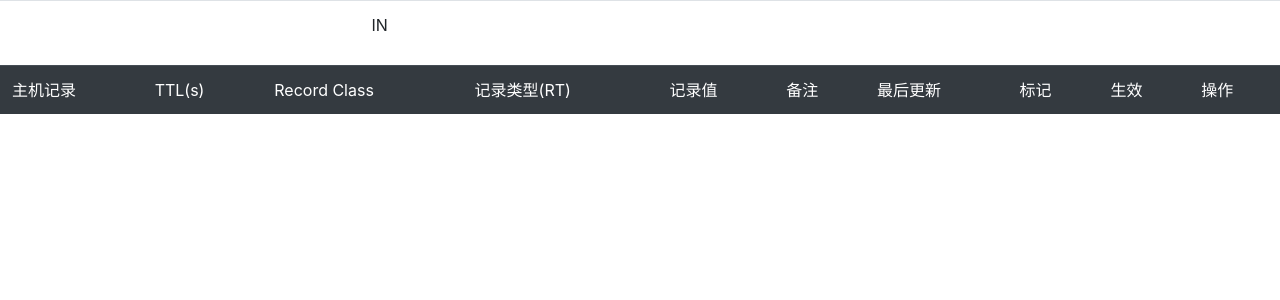
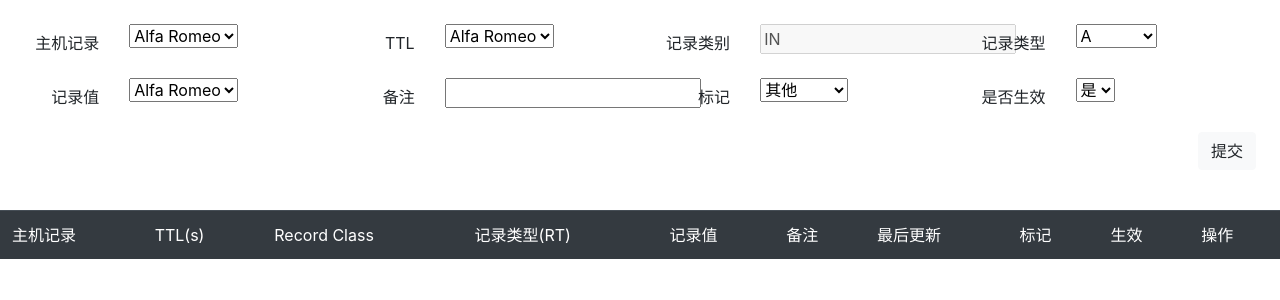
Before and after one commit to drunkpig/pyddns, a Flask app: page / in a window 1280 px wide, after a click on "add a record". Shown: the part 64-364 px from the top of the page. Run offline with Flask 2, Linux system fonts and the light colour scheme; data that the repository does not hold is empty; some libraries are stand-ins or nearby versions.

Commit message:
update ui

```diff
--- a/templates/index.html
+++ b/templates/index.html
@@ -20,7 +20,14 @@
 
     <!-- Latest compiled and minified JavaScript -->
     <script src="https://cdn.jsdelivr.net/npm/bootstrap-select@1.13.9/dist/js/bootstrap-select.min.js"></script>
+    <script src="//rawgithub.com/indrimuska/jquery-editable-select/master/dist/jquery-editable-select.min.js"></script>
+    <link href="//rawgithub.com/indrimuska/jquery-editable-select/master/dist/jquery-editable-select.min.css"
+          rel="stylesheet">
+    <style type="text/css">
+        div#collapseExample{
 
+        }
+    </style>
 </head>
 <body>
 
@@ -53,43 +60,71 @@
     </div>
 </nav>
 
-<div class="collapse" id="collapseExample">
-    {#  <div class="card card-body">#}
-    {##}
-    {#  </div>#}
+<div class="collapse p-4" id="collapseExample">
     <form method="post" action="/add-record">
-        <table class="table">
-{#            <tr>#}
-{#                <td></td>#}
-{#                <td></td>#}
-{#                <td></td>#}
-{#                <td>IN</td>#}
-{#                <td></td>#}
-{#                <td></td>#}
-{#                <td></td>#}
-{#                <td></td>#}
-{#                <td></td>#}
-{#                <td></td>#}
-{#            </tr>#}
-            <tr>
-                <td>
+        <div class="form-group row">
+            <label for="record_name" class="col-sm-1 col-form-label text-right">主机记录</label>
+            <div class="col-sm-2">
+                <select id="record_name">
+                    <option>Alfa Romeo</option>
+                </select>
+            </div>
+            <label for="ttl" class="col-sm-1 col-form-label text-right">TTL</label>
+            <div class="col-sm-2">
+               <select id="ttl">
+                    <option>Alfa Romeo</option>
+                    <option>Audi</option>
+                    <option>BMW</option>
+                    <option>Citroen</option>
+                </select>
+            </div>
+            <label for="record_class" class="col-sm-1 col-form-label text-right">记录类别</label>
+            <div class="col-sm-2">
+               <input disabled type="text" id="record_class" value="IN"/>
+            </div>
+            <label for="record_type" class="col-sm-1 col-form-label text-right">记录类型</label>
+            <div class="col-sm-2">
+               <select id="record_type">
+                    <option>A</option>
+                    <option>CNAME</option>
+                    <option>AAAA</option>
+                    <option>MX</option>
+                </select>
+            </div>
+        </div>
+        <div class="form-group row">
+            <label for="record_value" class="col-sm-1 col-form-label text-right">记录值</label>
+            <div class="col-sm-2">
+                <select id="record_value">
+                    <option>Alfa Romeo</option>
+                </select>
+            </div>
+            <label for="comment" class="col-sm-1 col-form-label text-right">备注</label>
+            <div class="col-sm-2">
+               <input id="comment" type="text" name="comment"/>
+            </div>
+            <label for="flag" class="col-sm-1 col-form-label text-right">标记</label>
+            <div class="col-sm-2">
+               <select id="flag">
+                   <option>其他</option>
+                    <option>动态DNS</option>
+                </select>
+            </div>
+            <label for="is_enable" class="col-sm-1 col-form-label text-right">是否生效</label>
+            <div class="col-sm-2">
+               <select id="is_enable">
+                    <option selected>是</option>
+                    <option>否</option>
+                </select>
+            </div>
+
+        </div>
+        <div class="form-group row">
+            <div class="col-md-12"><button type="submit" class="btn btn-light float-right">提交</button></div></div>
+    </form>
+</div>
 
 
-
-                </td>
-                <td></td>
-                <td></td>
-                <td>IN</td>
-                <td></td>
-                <td></td>
-                <td></td>
-                <td></td>
-                <td></td>
-                <td></td>
-            </tr>
-        </table>
-    </form>
-</div>
 <table class="table">
     <thead class="table-dark">
     <tr>
@@ -121,6 +156,15 @@
     {% endfor %}
 </table>
 
-
+<script type="text/javascript">
+    $('#record_name').editableSelect({ filter: false });
+    $('#ttl').editableSelect({ filter: false });
+    $('#record_class').editableSelect({ filter: false });
+    $('#record_type').editableSelect({ filter: false });
+    $('#record_value').editableSelect({ filter: false });
+    $('#comment').editableSelect({ filter: false });
+    $('#flag').editableSelect({ filter: false });
+    $('#is_enable').editableSelect({ filter: false });
+</script>
 </body>
 </html>
```
Also changed, not shown: README.MD, screenshot.png (added).
